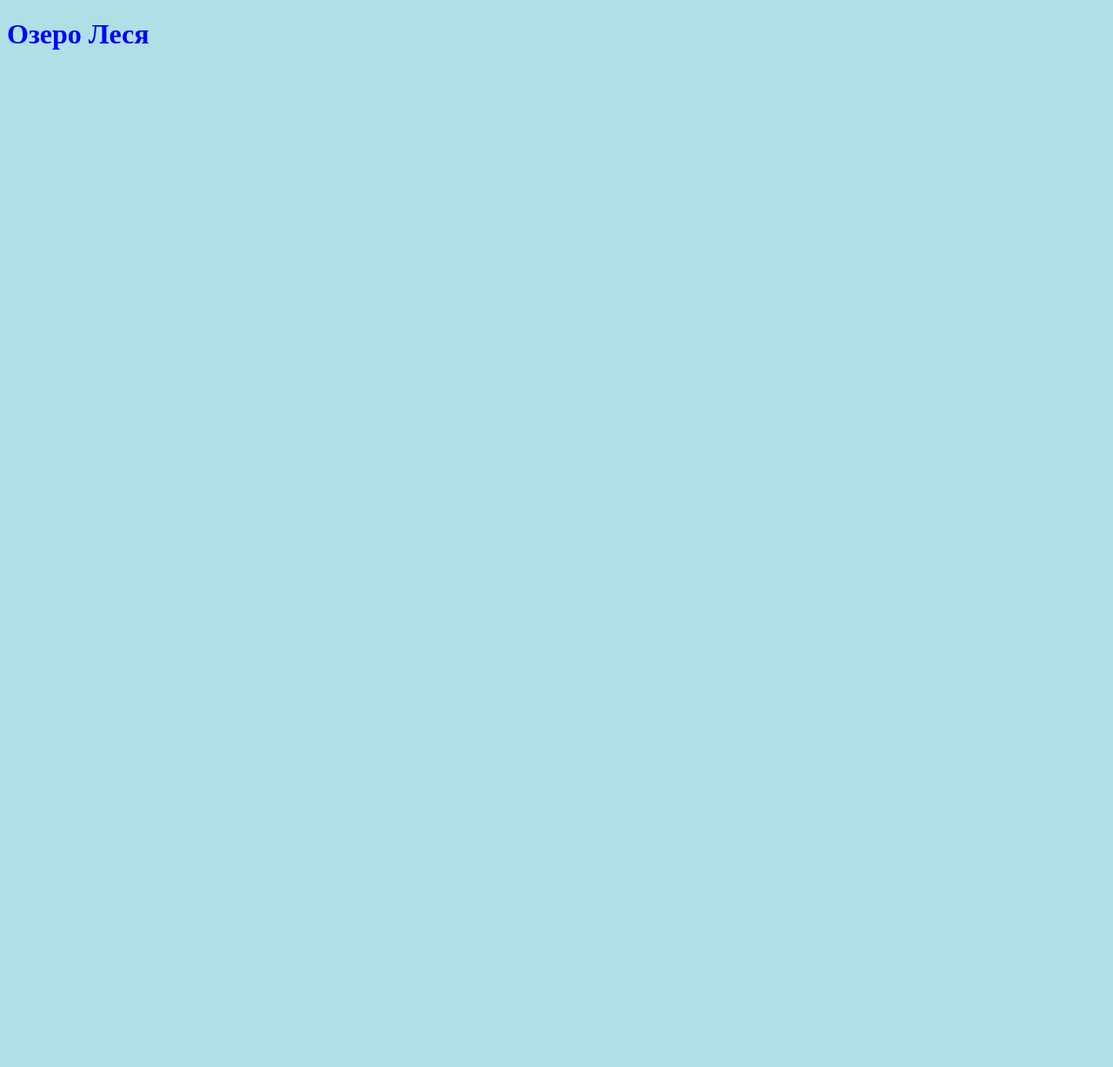
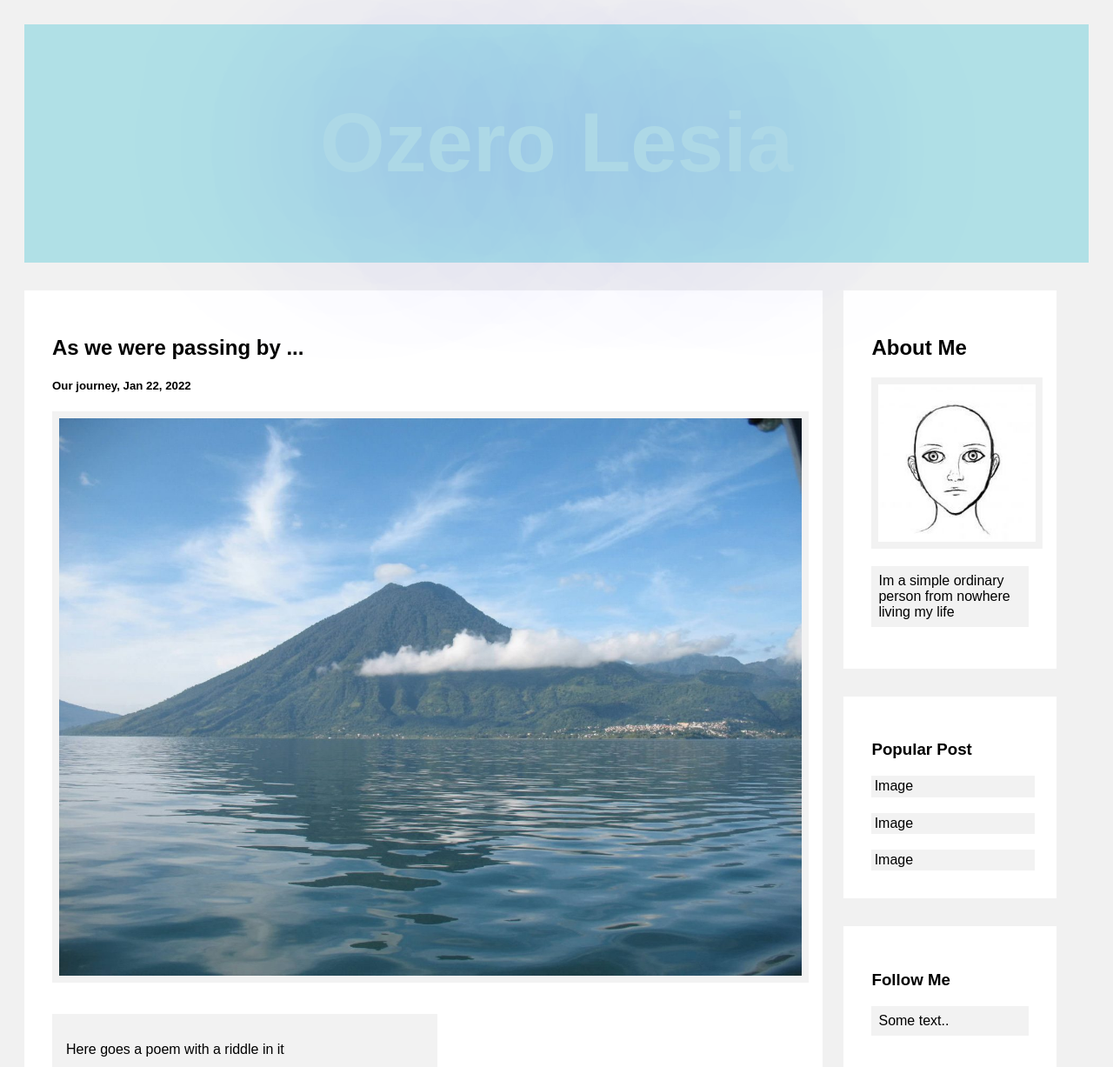
Before and after one commit to tymoshenko/ozero-lesia, a plain HTML site: page index.html in a window 1280 px wide. Shown: the top 1227 px of the page at 87% size. Before the commit the page ends 800 px from the top, so only its background shows below. Drawn offline with Linux system fonts and the light colour scheme.

Commit message:
something

```diff
--- a/index.html
+++ b/index.html
@@ -4,9 +4,85 @@
 	<meta charset="utf-8">
 	<meta name="viewport" content="width=device-width, initial-scale=1">
 	<title>Ozero-Lesia</title>
+
 	<link rel="stylesheet" href="styles.css">
 </head>
 <body>
-	<h1>Озеро Леся</h1>
+
+<div class="header">
+  <h2 style="">Ozero Lesia</h2>
+
+
+<!-- 				<div style="text-shadow: blue 1px 0 40px;">
+		_________________
+				</div>
+ -->
+</div>
+
+<div class="row">
+
+  <div class="leftcolumn">
+
+
+    <div class="card">
+      <h2>As we were passing by ...</h2>
+      	<h5>
+      Our journey, Jan 22, 2022
+  		</h5>
+<!--       <div class="fakeimg">
+
+      </div> -->
+
+<img src="images/5-Lake-Atitlan-guatemala.jpeg" alt="Italian Trulli" blah="some text you do not see">
+
+	<div style="width: 50%; padding: 0.5rem; margin-top: 2rem; background-color: hsl(0, 0%, 95%);">
+      <p>Here goes a poem with a riddle in it</p>
+      <p>It's not to long</p>
+      <p style="font-size: 0.8rem; margin-top:0.2rem;color: lightblue;">But enough for you</p>
+      <p>To figure this out ...</p>
+    </div>
+
+
+    </div>
+
+
+    <div class="card">
+      <h2>TITLE HEADING</h2>
+      <h5>Title description, Sep 2, 2017</h5>
+      <div class="fakeimg" style="height:200px;">Image</div>
+      <p>Some text..</p>
+    </div>
+  </div>
+  <div class="rightcolumn">
+    <div class="card">
+      <h2>About Me</h2>
+
+      <img src="images/a0bb187b6381715494dd375b22674ad2.jpeg" alt="Italian Trulli" blah="some text you do not see">
+
+      <p>Im a simple ordinary person from nowhere living my life</p>
+    </div>
+    <div class="card">
+      <h3>Popular Post</h3>
+      <div class="fakeimg">Image</div><br>
+      <div class="fakeimg">Image</div><br>
+      <div class="fakeimg">Image</div>
+    </div>
+    <div class="card">
+      <h3>Follow Me</h3>
+      <p>Some text..</p>
+
+
+
+
+
+    </div>
+  </div>
+
+</div>
+
+<div class="footer">
+  <h2>Footer</h2>
+</div>
+
 </body>
 </html>
--- a/styles.css
+++ b/styles.css
@@ -1,6 +1,86 @@
-body {
+/*body {
 	background-color: powderblue;
 }
 h1 {
 	color: blue;
 }
+*/
+body {
+  font-family: Arial;
+  padding: 20px;
+  background: #f1f1f1;
+}
+
+img {
+	width:100%;
+	border: 0.5rem solid hsl(0, 0%, 95%);
+	color: hsl(0, 0%, 95%);
+	max-width: 100%;
+}
+
+p {
+	background-color: hsl(0, 0%, 95%);
+	padding: 0.5rem;
+}
+
+/* Header/Blog Title */
+.header {
+  padding-top: 0.1rem;
+  padding-bottom: 0.2rem;
+  font-size: 4rem;
+  text-align: center;
+  text-shadow: blue 1px 0 222px;
+  color: lightblue;
+  background: powderblue;
+}
+
+/* Create two unequal columns that floats next to each other */
+/* Left column */
+.leftcolumn {
+  float: left;
+  width: 75%;
+}
+
+/* Right column */
+.rightcolumn {
+  float: left;
+  width: 20%;
+  padding-left: 2%;
+}
+
+/* Fake image */
+.fakeimg {
+  background-color: hsl(0, 0%, 95%);
+  width: 100%;
+  padding: 0.2rem;
+}
+
+/* Add a card effect for articles */
+.card {
+  background-color: white;
+  padding: 2rem;
+  margin-top: 2rem;
+}
+
+/* Clear floats after the columns */
+.row:after {
+  content: "";
+  display: table;
+  clear: both;
+}
+
+/* Footer */
+.footer {
+  padding: 20px;
+  text-align: center;
+  background: #ddd;
+  margin-top: 20px;
+}
+
+/* Responsive layout - when the screen is less than 800px wide, make the two columns stack on top of each other instead of next to each other */
+@media screen and (max-width: 800px) {
+  .leftcolumn, .rightcolumn {
+    width: 100%;
+    padding: 0;
+  }
+}
```
Also changed, not shown: images/1-174871839-1380x1035.jpeg (added), images/2-Lake-Louise-Bangg.jpeg (added), images/3-lake-mcdonald-montana-cr-alamy.jpeg (added), images/4-Lake-Tekapo-new-zealand.jpeg (added), images/5-Lake-Atitlan-guatemala.jpeg (added), images/Big-Almaty-Lake-Kazakhstan.jpeg (added), images/a0bb187b6381715494dd375b22674ad2.jpeg (added), 1 other file.
